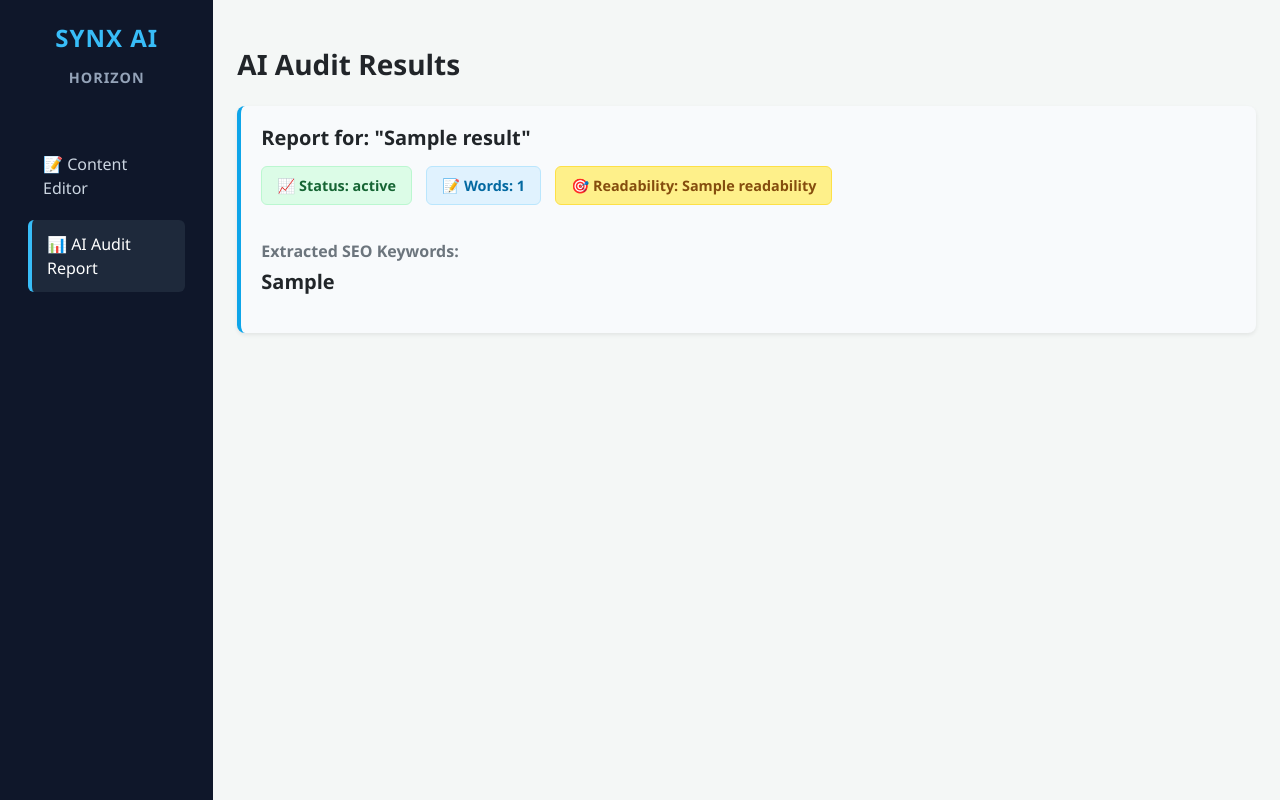
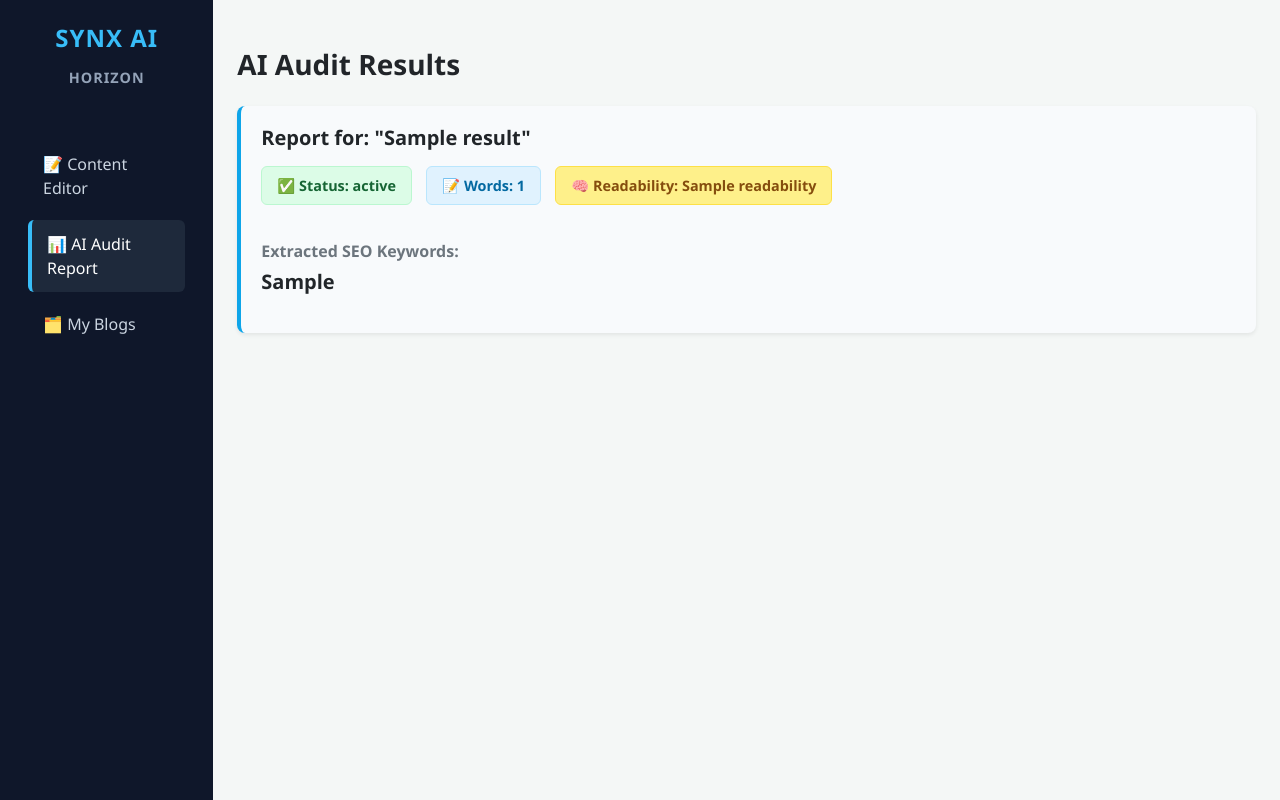
Before and after one commit to Sayyada-Ayesha/SYNX-DCH, a Flask app: template SYNX-DCH/templates/index.html in a window 1280 px wide. Run offline with Flask 3, Linux system fonts and the light colour scheme; the template is opened without the code that fills it: most values are stand-ins (such as "Sample title", 1, 10 or a date in 2020); some libraries are stand-ins or nearby versions.

Commit message:
Added My Blogs feature

```diff
--- a/SYNX-DCH/app.py
+++ b/SYNX-DCH/app.py
@@ -50,7 +50,14 @@ def index():
             'status': '100% Original Content Detected'
         }
 
-    return render_template('index.html', results=audit_results)
+    # NAYA CODE: Database se saari posts uthana taake 'My Blogs' mein show hon
+    conn = sqlite3.connect('blog.db')
+    conn.row_factory = sqlite3.Row
+    c = conn.cursor()
+    all_blogs = c.execute('SELECT * FROM posts ORDER BY id DESC').fetchall()
+    conn.close()
+
+    return render_template('index.html', results=audit_results, blogs=all_blogs)
 
 if __name__ == '__main__':
     app.run(host='0.0.0.0', port=5000, debug=True)
--- a/SYNX-DCH/templates/index.html
+++ b/SYNX-DCH/templates/index.html
@@ -5,9 +5,7 @@
     <meta name="viewport" content="width=device-width, initial-scale=1.0">
     <title>SYNX AI - Premium Workspace</title>
     <link href="https://cdn.jsdelivr.net/npm/bootstrap@5.3.0/dist/css/bootstrap.min.css" rel="stylesheet">
-
     <script src="https://cdn.ckeditor.com/ckeditor5/39.0.1/classic/ckeditor.js"></script>
-
     <style>
         body { background-color: #f4f7f6; font-family: 'Segoe UI', Tahoma, Geneva, Verdana, sans-serif; }
         .sidebar { background: #0f172a; color: white; min-height: 100vh; padding-top: 20px; }
@@ -17,12 +15,13 @@
         .btn-synx:hover { background: #0369a1; transform: translateY(-2px); }
         .result-badge { background: #dcfce7; color: #166534; padding: 8px 15px; border-radius: 6px; font-weight: 600; font-size: 0.9rem; border: 1px solid #bbf7d0; display: inline-block; margin-right: 10px; margin-bottom: 10px;}
         .result-box { background: #f8fafc; border-left: 4px solid #0ea5e9; padding: 20px; border-radius: 8px; }
-
         .ck-editor__editable { min-height: 300px; color: black;}
         .nav-link { color: #cbd5e1; cursor: pointer; transition: 0.2s; padding: 12px 15px; border-radius: 6px; margin-bottom: 8px; font-weight: 500;}
         .nav-link:hover, .nav-link.active { background: #1e293b; color: white; border-left: 4px solid #38bdf8;}
         .tab-pane { display: none; animation: fadeIn 0.5s; }
         .tab-pane.active { display: block; }
+        .blog-card { border-left: 4px solid #38bdf8; transition: 0.3s; }
+        .blog-card:hover { transform: translateY(-5px); box-shadow: 0 10px 20px rgba(0,0,0,0.1); }
         @keyframes fadeIn { from { opacity: 0; } to { opacity: 1; } }
     </style>
 </head>
@@ -34,11 +33,11 @@
                 <div class="text-start px-3">
                     <div class="nav-link active" onclick="switchTab('editor', this)">📝 Content Editor</div>
                     <div class="nav-link" id="audit-nav" onclick="switchTab('audit', this)">📊 AI Audit Report</div>
+                    <div class="nav-link" onclick="switchTab('blogs', this)">🗂️ My Blogs</div>
                 </div>
             </div>
 
             <div class="col-md-10 py-5 px-4">
-
                 <div id="editor-tab" class="tab-pane active">
                     <h3 class="fw-bold text-dark mb-4">Content Architecture Engine</h3>
                     <div class="workspace-card">
@@ -51,23 +50,22 @@
                                 <label class="fw-bold text-secondary mb-2">CONTENT BODY</label>
                                 <textarea id="content-editor" name="content"></textarea>
                             </div>
-                            <button type="submit" class="btn-synx">⚡ Run AI Analysis & Publish</button>
+                            <button type="submit" class="btn-synx">🚀 Run AI Analysis & Publish</button>
                         </form>
                     </div>
                 </div>
 
                 <div id="audit-tab" class="tab-pane">
                     <h3 class="fw-bold text-dark mb-4">AI Audit Results</h3>
-
                     <input type="hidden" id="has-results" value="{% if results %}true{% else %}false{% endif %}">
 
                     {% if results %}
                     <div class="result-box shadow-sm">
                         <h5 class="fw-bold text-dark mb-3">Report for: "{{ results.title }}"</h5>
                         <div>
-                            <span class="result-badge">📈 Status: {{ results.status }}</span>
+                            <span class="result-badge">✅ Status: {{ results.status }}</span>
                             <span class="result-badge" style="background:#e0f2fe; color:#0369a1; border-color:#bae6fd;">📝 Words: {{ results.word_count }}</span>
-                            <span class="result-badge" style="background:#fef08a; color:#854d0e; border-color:#fde047;">🎯 Readability: {{ results.readability }}</span>
+                            <span class="result-badge" style="background:#fef08a; color:#854d0e; border-color:#fde047;">🧠 Readability: {{ results.readability }}</span>
                         </div>
                         <div class="mt-4">
                             <p class="mb-1 fw-bold text-secondary">Extracted SEO Keywords:</p>
@@ -79,17 +77,38 @@
                     {% endif %}
                 </div>
 
+                <div id="blogs-tab" class="tab-pane">
+                    <h3 class="fw-bold text-dark mb-4">Published Content Library</h3>
+                    <div class="row">
+                        {% if blogs %}
+                            {% for post in blogs %}
+                            <div class="col-md-6 mb-4">
+                                <div class="workspace-card blog-card h-100 p-4">
+                                    <h5 class="fw-bold text-dark mb-2">{{ post.title }}</h5>
+                                    <span class="badge bg-dark mb-3">SEO: {{ post.seo_metrics }}</span>
+                                    <div class="text-secondary" style="font-size: 0.95rem;">
+                                        {{ post.content[:200] | safe }}...
+                                    </div>
+                                </div>
+                            </div>
+                            {% endfor %}
+                        {% else %}
+                            <div class="col-12">
+                                <div class="alert alert-secondary border-0 shadow-sm">Your library is empty. Start writing to see your blogs here!</div>
+                            </div>
+                        {% endif %}
+                    </div>
+                </div>
+
             </div>
         </div>
     </div>
 
     <script>
-        // Initialize Editor
         ClassicEditor
             .create( document.querySelector( '#content-editor' ) )
             .catch( error => { console.error( error ); } );
 
-        // Tab Switching Logic
         function switchTab(tabId, element) {
             document.querySelectorAll('.nav-link').forEach(el => el.classList.remove('active'));
             document.querySelectorAll('.tab-pane').forEach(el => el.classList.remove('active'));
@@ -98,7 +117,6 @@
             document.getElementById(tabId + '-tab').classList.add('active');
         }
 
-        // Auto-switch to audit tab if Python sends results back
         document.addEventListener("DOMContentLoaded", function() {
             if (document.getElementById('has-results').value === 'true') {
                 const auditTabBtn = document.getElementById('audit-nav');
```
